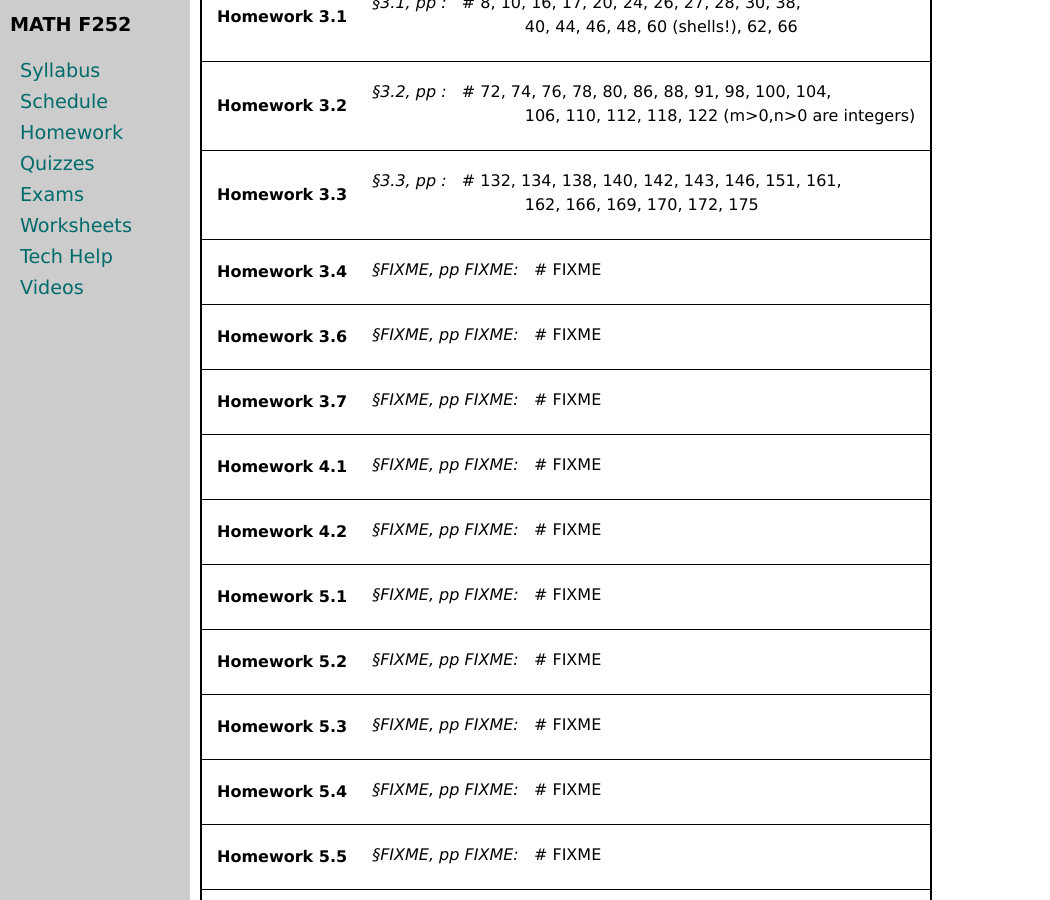
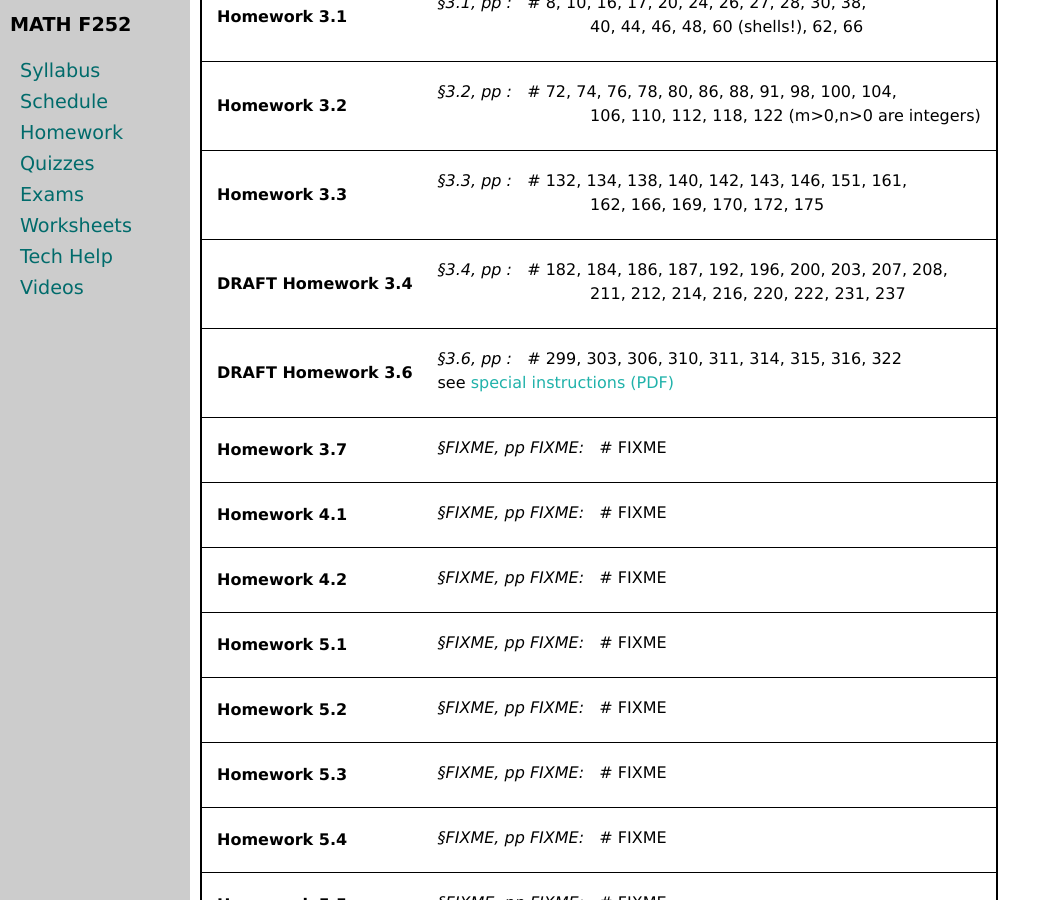
Before and after one commit to uaf-math/calc2, a Jekyll site: the page built from homework.md, in a window 1280 px wide and 900 px high, scrolled down 1017 px. Shown: the whole window, without its empty margins (0-1050 px from the left). Built offline with Jekyll 4.4.1, drawn with Linux system fonts in a browser that asks for light colours.

Commit message:
Add homework problems, and ability to supplement with a PDF

```diff
--- a/_data/homework.yml
+++ b/_data/homework.yml
@@ -1,4 +1,5 @@
 semester: Spring 2022
+home: assets/homework
 homework:
 - name: Homework 2.1
   sections:
@@ -74,16 +75,18 @@ homework:
     pages:
     problems: 132, 134, 138, 140, 142, 143, 146, 151, 161,
     cont: 162, 166, 169, 170, 172, 175
-- name: Homework 3.4
+- name: DRAFT Homework 3.4
   sections:
-  - section: FIXME
-    pages: FIXME
-    problems: FIXME
-- name: Homework 3.6
+  - section: 3.4
+    pages:
+    problems: 182, 184, 186, 187, 192, 196, 200, 203, 207, 208,
+    cont: 211, 212, 214, 216, 220, 222, 231, 237
+- name: DRAFT Homework 3.6
   sections:
-  - section: FIXME
-    pages: FIXME
-    problems: FIXME
+  - section: 3.6
+    pages:
+    problems: 299, 303, 306, 310, 311, 314, 315, 316, 322
+    supp: supp3p6.pdf
 - name: Homework 3.7
   sections:
   - section: FIXME
--- a/_includes/homework_table.md
+++ b/_includes/homework_table.md
@@ -14,6 +14,11 @@
           <td>&nbsp;&nbsp;&nbsp;&nbsp;&nbsp;&nbsp;&nbsp;&nbsp;&nbsp;&nbsp;&nbsp;&nbsp;&nbsp;&nbsp;&nbsp;&nbsp;&nbsp;&nbsp;&nbsp;&nbsp;&nbsp;&nbsp;&nbsp;&nbsp;&nbsp;&nbsp;&nbsp;&nbsp;&nbsp; {{ section.cont }}</td>
         </tr>
       {% endif %}
+      {% if section.supp %}
+        <tr>
+          <td>see <a href="{{ data.home }}/{{ section.supp }}">special instructions (PDF)</a></td>
+        </tr>
+      {% endif %}
     {% endfor %}
     </table>
   </td>
```
Also changed, not shown: 3 other files.
